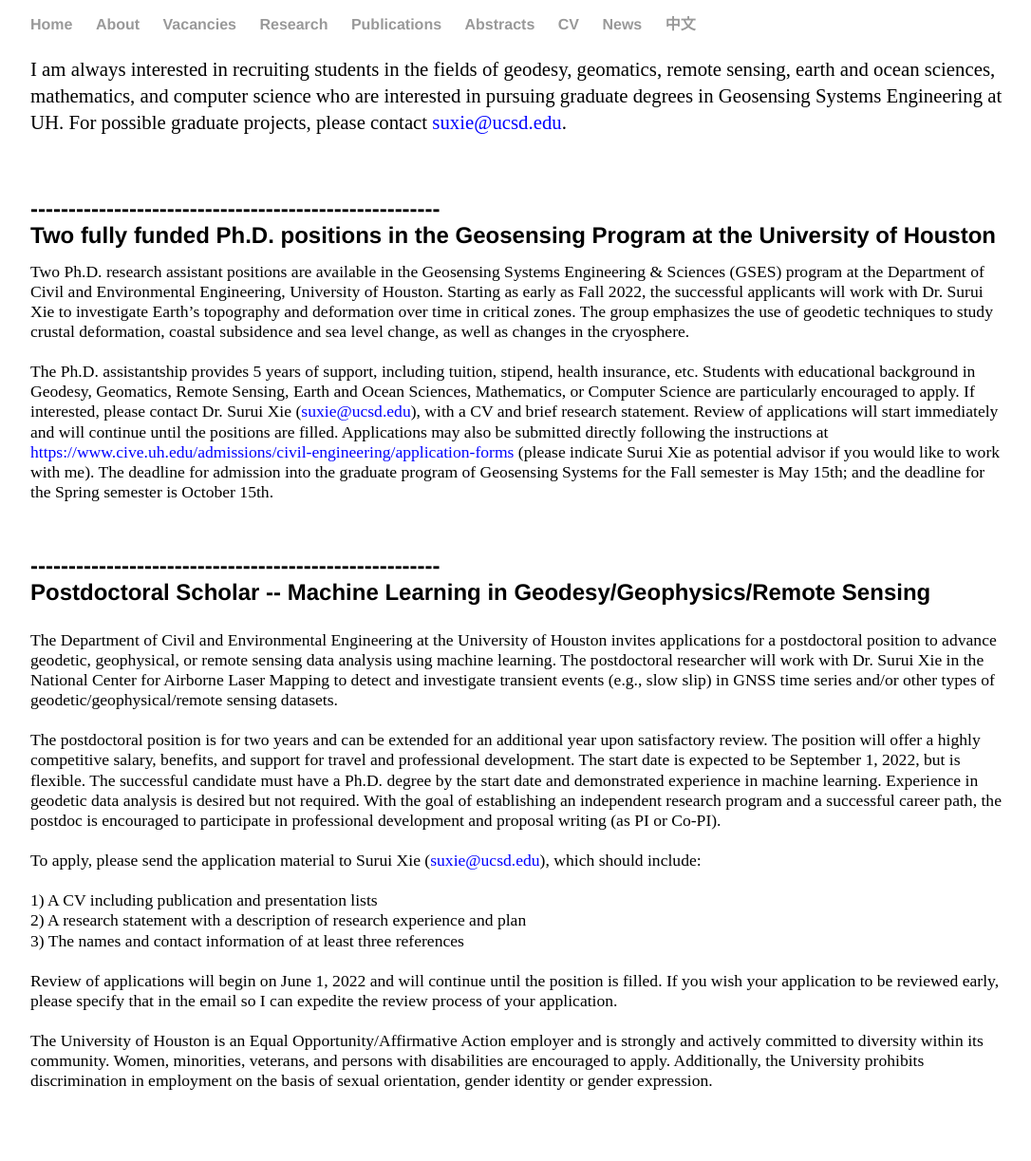
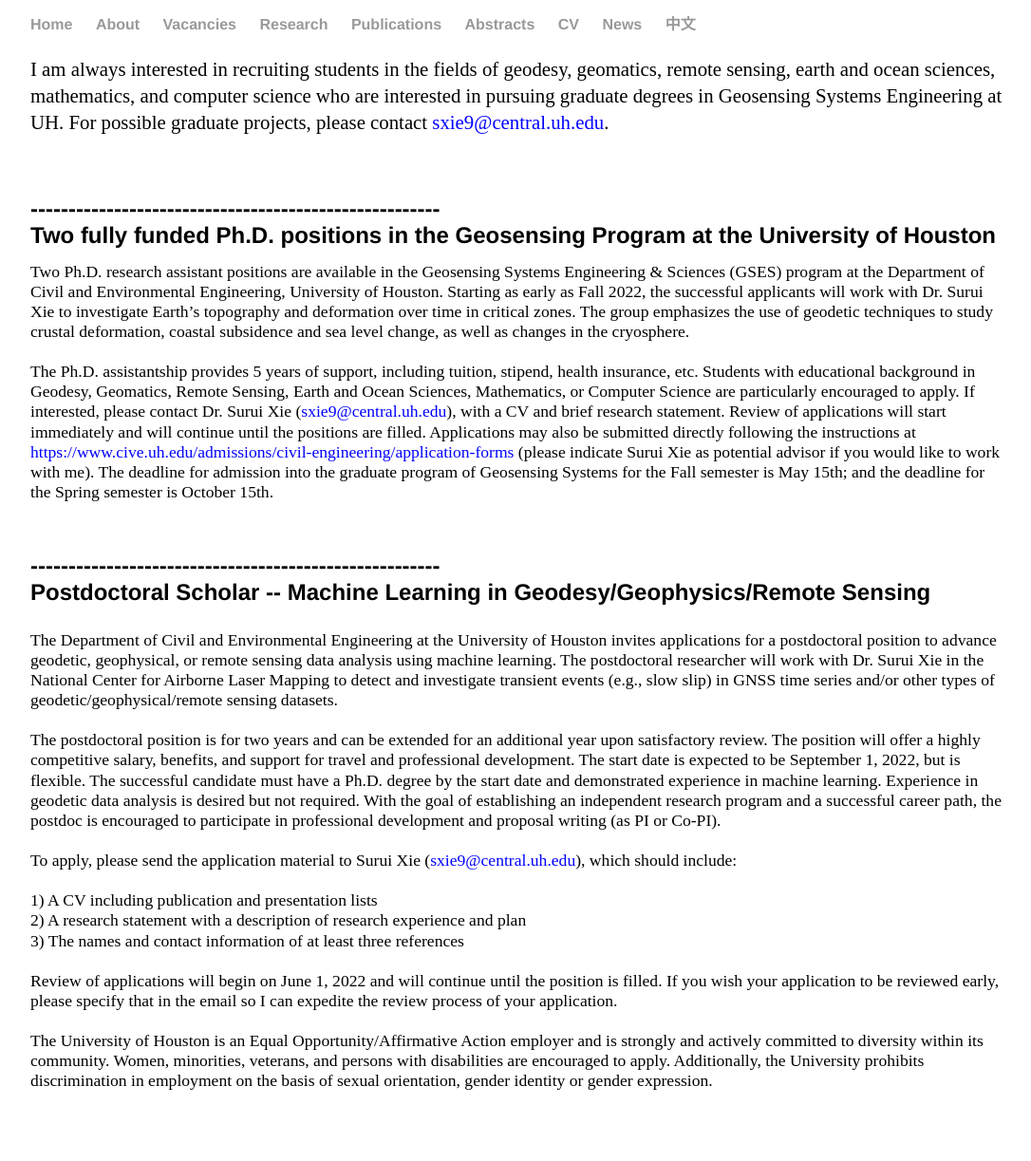
Before and after one commit to suruixie/suruixie.github.io, a Jekyll site: the page built from vacancies/index.html, in a window 1280 px wide. Shown: the whole page at 95% size, without its empty margins (96-1182 px from the left). Built offline with Jekyll 4.4.1, drawn with Linux system fonts in a browser that asks for light colours.

Commit message:
Update index.html

```diff
--- a/vacancies/index.html
+++ b/vacancies/index.html
@@ -5,7 +5,7 @@
 
 <p style="margin-top:0em; margin-bottom:3em; line-height:135%;">
 	I am always interested in recruiting students in the fields of geodesy, geomatics, remote sensing, earth and ocean sciences, mathematics, and computer science who are interested in pursuing graduate degrees in Geosensing Systems Engineering at UH.
-	For possible graduate projects, please contact <a href="mailto:suxie@ucsd.edu" style="color:#0000FF;">suxie@ucsd.edu</a>.
+	For possible graduate projects, please contact <a href="mailto:sxie9@central.uh.edu" style="color:#0000FF;">sxie9@central.uh.edu</a>.
   <br>
 </p>
 
@@ -20,7 +20,7 @@
 
 	The Ph.D. assistantship provides 5 years of support, including tuition, stipend, health insurance, etc.
 	Students with educational background in Geodesy, Geomatics, Remote Sensing, Earth and Ocean Sciences, Mathematics, or Computer Science are particularly encouraged to apply.
-	If interested, please contact Dr. Surui Xie (<a href="mailto:suxie@ucsd.edu" style="color:#0000FF;">suxie@ucsd.edu</a>), with a CV and brief research statement.
+	If interested, please contact Dr. Surui Xie (<a href="mailto:sxie9@central.uh.edu" style="color:#0000FF;">sxie9@central.uh.edu</a>), with a CV and brief research statement.
 	Review of applications will start immediately and will continue until the positions are filled.
 	Applications may also be submitted directly following the instructions at <a href="https://www.cive.uh.edu/admissions/civil-engineering/application-forms" style="color:#0000FF;">https://www.cive.uh.edu/admissions/civil-engineering/application-forms</a> (please indicate Surui Xie as potential advisor if you would like to work with me).
 	The deadline for admission into the graduate program of Geosensing Systems for the Fall semester is May 15th; and the deadline for the Spring semester is October 15th.
@@ -45,7 +45,7 @@
 	With the goal of establishing an independent research program and a successful career path, the postdoc is encouraged to participate in professional development and proposal writing (as PI or Co-PI).<br>
 	<br>
 
-	To apply, please send the application material to Surui Xie (<a href="mailto:suxie@ucsd.edu" style="color:#0000FF;">suxie@ucsd.edu</a>), which should include:<br>
+	To apply, please send the application material to Surui Xie (<a href="mailto:sxie9@central.uh.edu" style="color:#0000FF;">sxie9@central.uh.edu</a>), which should include:<br>
 	<br>
 
 	1) A CV including publication and presentation lists 	<br>
```
